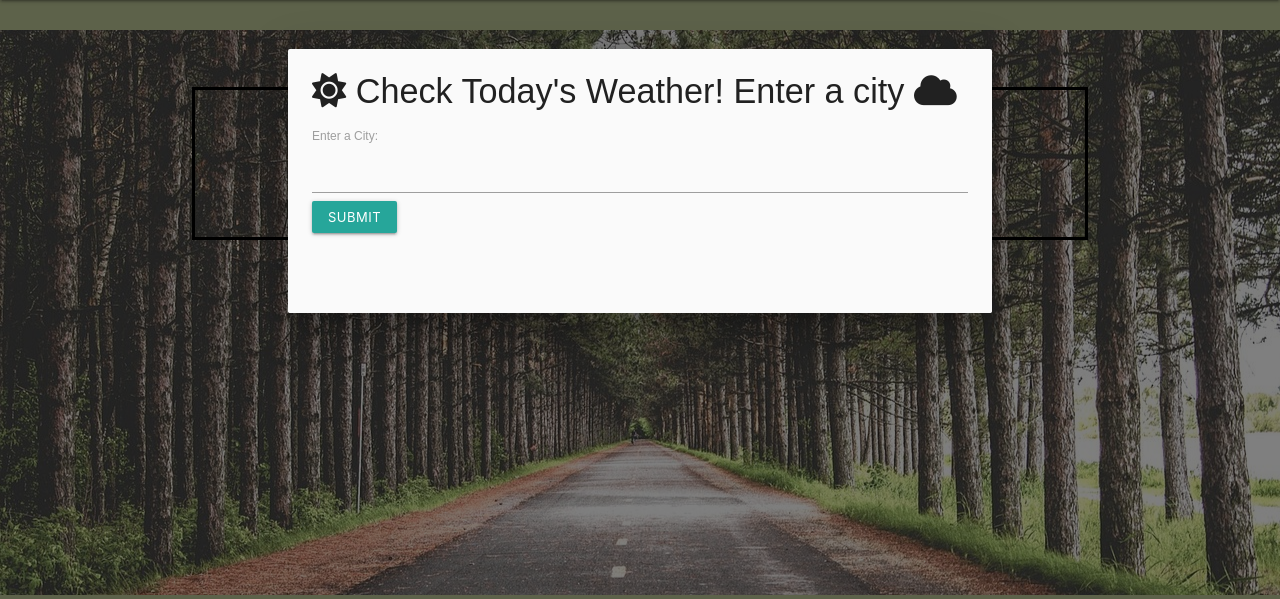
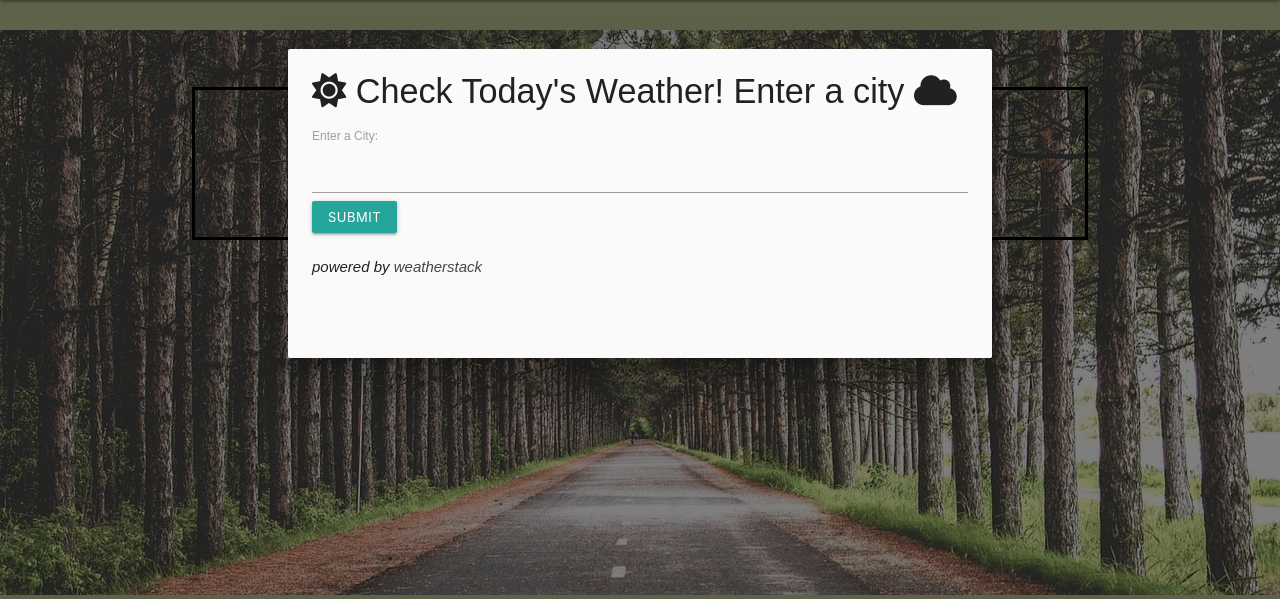
Before and after one commit to jenivy06/journal-my-journey, a Node server app: page / in a window 1280 px wide, after a click on "Click to Check Local Weather". Shown: the part 64-663 px from the top of the page. Run offline with Node 20, Linux system fonts and the light colour scheme; some libraries are stand-ins or nearby versions; some web fonts are replaced.

Commit message:
completed styling for index.html

```diff
--- a/public/css/styles.css
+++ b/public/css/styles.css
@@ -263,7 +263,7 @@
 }
 
 a {
-  color: #F8F5CA;
+  color: #464646
 }
 
 .lowerIndex {
--- a/public/index.html
+++ b/public/index.html
@@ -127,14 +127,18 @@
           <p><form id="city-form">
                 <label for="city-input">Enter a City: </label>
                 <input type="text" id ="city-input">
+
                 <button class="btn-small" input id="select-city" type="submit">Submit</button>
               </form>
+              <br>
               <!-- Retrieved data will be dumped here -->
+              <p>
               <div class="city"></div>
-              <div class="region"></div>
+              <div class="temp"></div>
               <div class="wind"></div>
               <div class="humidity"></div>
-              <div class="temp"></div></p>
+              <p><i>powered by <a href="https://weatherstack.com/">weatherstack</a></i></p>
+            </p>
         </div>
         <div class="modal-footer">
           <a href="#!" class="modal-close waves-effect waves-green btn-flat"></a>
--- a/public/js/java.js
+++ b/public/js/java.js
@@ -25,12 +25,13 @@
         console.log(response);
 
         // Transfer content to HTML
-        $(".city").html("<h1>" + response.location.name + " Weather Details</h1>");
-        $(".region").html("<h1>" + response.location.region + " Weather Details</h1>");
+        $(".city").html("<h4>" + response.location.name + "," + " " + response.location.region + " Weather Details: " + "</h4>");
+
         // $(".wind").text("Wind Speed: " + response.wind;
         // $(".humidity").text("Humidity: " + response.main.humidity);
-        $(".temp").text("Temperature (F) " + response.current.temp_f);
-        $(".wind").text("Wind speed (mph): " + response.current.wind_mph)
+        $(".temp").html("<h5>" + "Temperature (F): " + response.current.temp_f + "</h5>");
+        $(".wind").html("<h5>" + "Wind speed (mph): " + response.current.wind_mph + "</h5>");
+        $(".humidity").html("<h5>" + "Humidity (%): " + response.current.humidity + "</h5>");
 
         // Log the data in the console as well
         // console.log("Wind Speed: " + response.wind.speed);
@@ -47,7 +48,8 @@
     // Storing the artist name
     var inputCity = $("#city-input").val().trim();
 
-    // Running the searchBandsInTown function(passing in the artist as an argument)
+
+    // Running the getcityweather function(passing in the city and state as arguments)
     getCityWeather(inputCity);
     })
 });
```
